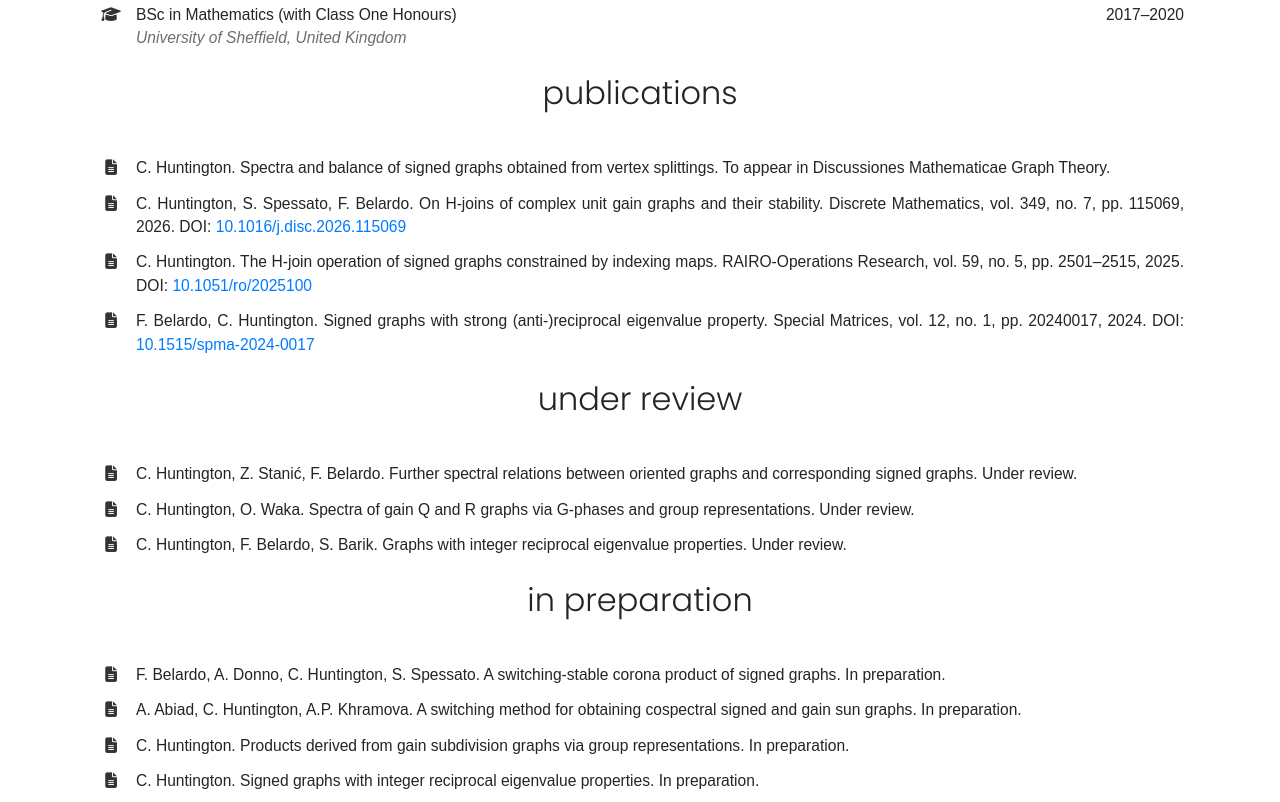
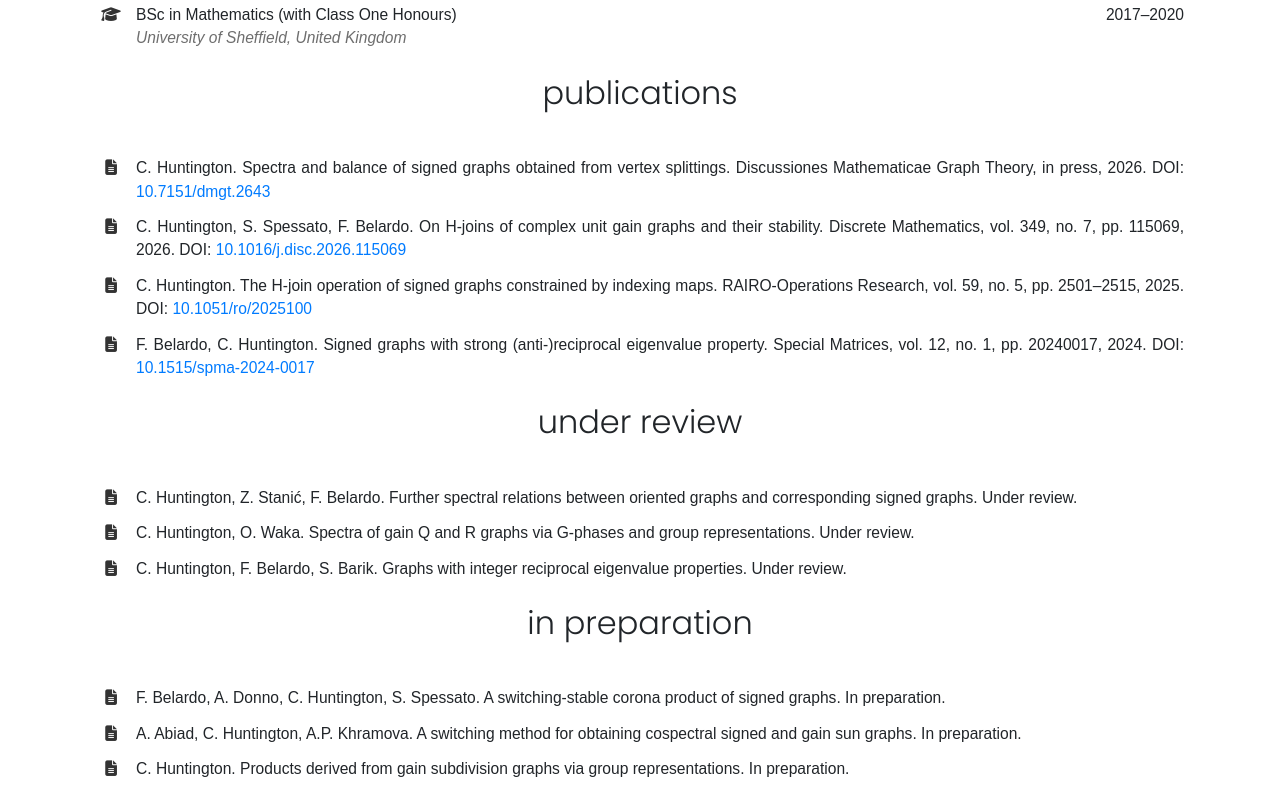
Before and after one commit to callumhuntington/mypage, a plain HTML site: page mathematics.html in a window 1280 px wide. Shown: the part 277-1079 px from the top of the page. Drawn offline with nearby package versions, Linux system fonts and the light colour scheme; files whose address does not match are found by name.

Commit message:
Update mathematics.html

```diff
--- a/mathematics.html
+++ b/mathematics.html
@@ -91,7 +91,8 @@
 <div class="paper-row">
 <i class="fa-solid fa-file-lines"></i>
 <span class="paper-text">
-C. Huntington. Spectra and balance of signed graphs obtained from vertex splittings. To appear in Discussiones Mathematicae Graph Theory.
+C. Huntington. Spectra and balance of signed graphs obtained from vertex splittings. Discussiones Mathematicae Graph Theory, in press, 2026. DOI:
+<a href="https://doi.org/10.7151/dmgt.2643" target="_blank" rel="noopener noreferrer">10.7151/dmgt.2643</a>
 </span>
 </div>
 </li>
@@ -186,15 +187,6 @@ A. Abiad, C. Huntington, A.P. Khramova. A switching method for obtaining cospect
 <i class="fa-solid fa-file-lines"></i>
 <span class="paper-text">
 C. Huntington. Products derived from gain subdivision graphs via group representations. In preparation.
-</span>
-</div>
-</li>
-
-<li>
-<div class="paper-row">
-<i class="fa-solid fa-file-lines"></i>
-<span class="paper-text">
-C. Huntington. Signed graphs with integer reciprocal eigenvalue properties. In preparation.
 </span>
 </div>
 </li>
```
